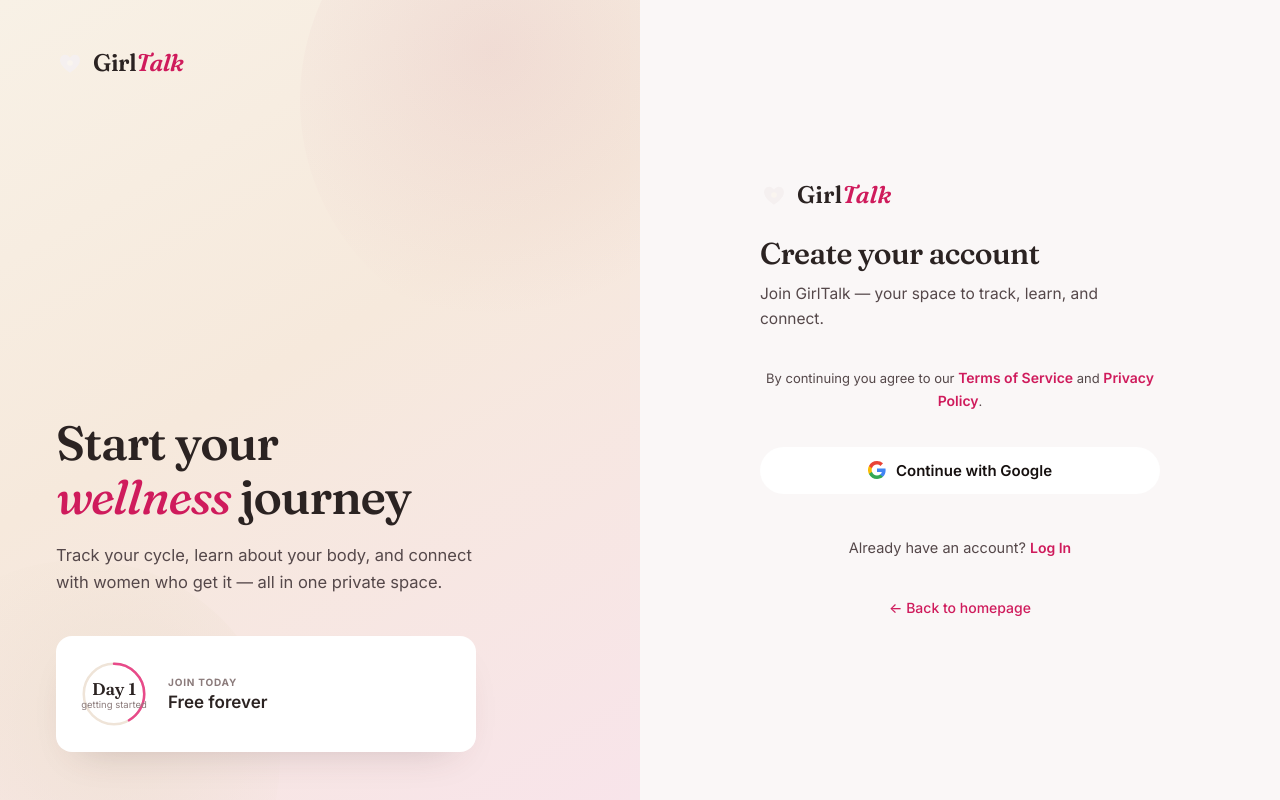
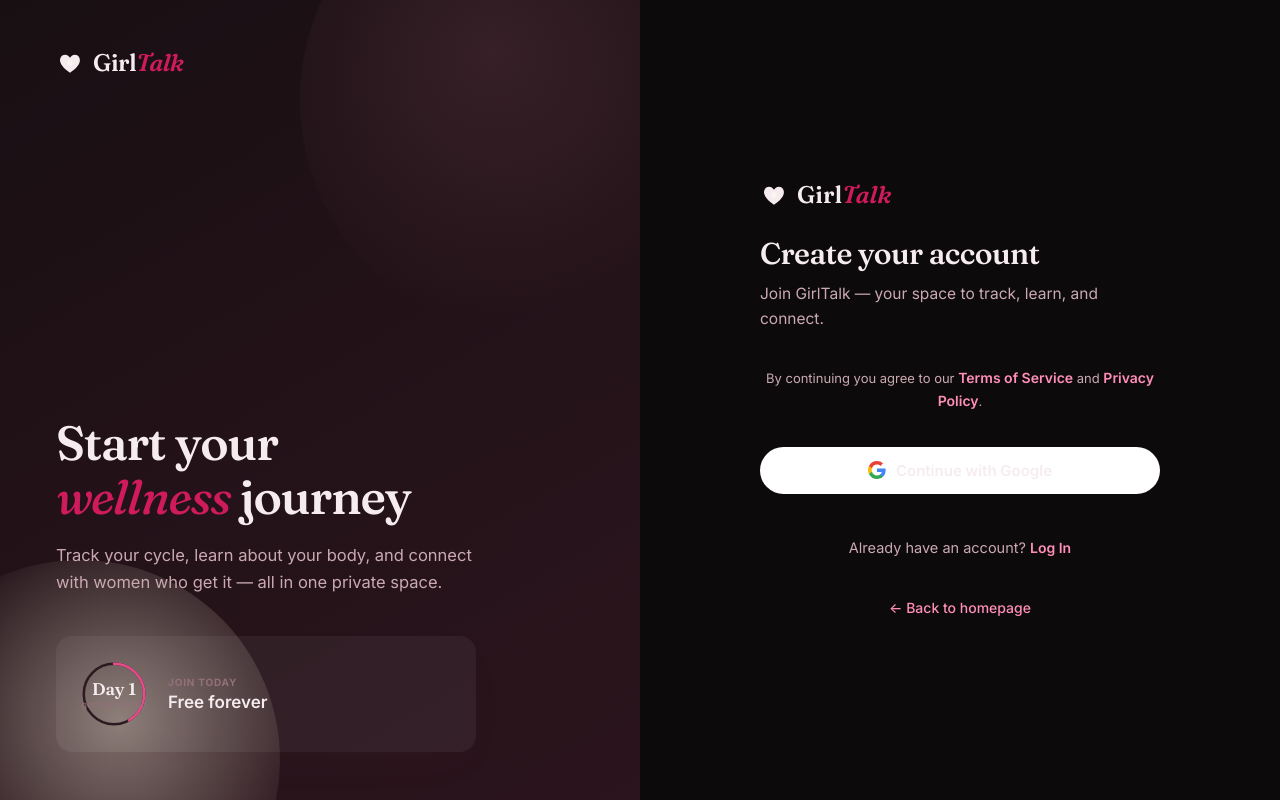
Before and after one commit to SophiaGailSantos/GirlTalk, a React (Vite) app: page /signup in a window 1280 px wide. Built offline with nearby package versions, Linux system fonts and the light colour scheme; no server answers.

Commit message:
Dark theme for login and signup pages to match the app

```diff
--- a/src/pages/Auth.css
+++ b/src/pages/Auth.css
@@ -527,3 +527,86 @@
   text-align: center;
   margin-bottom: 16px;
 }
+
+/* ---------- Dark theme for the login / signup pages ---------- */
+.auth-page.app-theme-dark {
+  --ink: #f6ecef;
+  background: #0d0a0b;
+  color: var(--charcoal);
+}
+
+.auth-page.app-theme-dark .auth-visual {
+  background: linear-gradient(150deg, #180f13 0%, #221218 45%, #2b141d 100%);
+}
+
+.auth-page.app-theme-dark .auth-visual-content h2,
+.auth-page.app-theme-dark .auth-title {
+  color: var(--charcoal);
+}
+
+.auth-page.app-theme-dark .auth-visual-content p,
+.auth-page.app-theme-dark .auth-sub {
+  color: var(--ink-soft);
+}
+
+.auth-page.app-theme-dark .auth-field label {
+  color: var(--charcoal);
+}
+
+.auth-page.app-theme-dark .auth-field input {
+  background: rgba(255, 255, 255, 0.05);
+  border-color: rgba(255, 255, 255, 0.16);
+  color: var(--charcoal);
+}
+
+.auth-page.app-theme-dark .auth-field input::placeholder {
+  color: var(--ink-faint);
+}
+
+.auth-page.app-theme-dark .auth-field input:focus {
+  border-color: var(--rose);
+  box-shadow: 0 0 0 4px rgba(232, 74, 138, 0.18);
+}
+
+.auth-page.app-theme-dark .auth-toggle {
+  color: var(--ink-soft);
+}
+
+.auth-page.app-theme-dark .auth-notice {
+  background: rgba(255, 45, 120, 0.12);
+  border: 1px solid rgba(255, 45, 120, 0.3);
+  color: #ffd6e5;
+}
+
+.auth-page.app-theme-dark .auth-error {
+  background: rgba(255, 90, 120, 0.12);
+  border: 1px solid rgba(255, 90, 120, 0.32);
+  color: #ffc9d1;
+}
+
+.auth-page.app-theme-dark .auth-link {
+  color: #ff8fb8;
+}
+
+.auth-page.app-theme-dark .auth-check,
+.auth-page.app-theme-dark .auth-terms {
+  color: var(--ink-soft);
+}
+
+.auth-page.app-theme-dark .auth-back {
+  color: var(--ink-faint);
+}
+
+.auth-page.app-theme-dark .auth-visual-app {
+  background: rgba(255, 255, 255, 0.05);
+  border-color: rgba(255, 255, 255, 0.1);
+}
+
+.auth-callback.app-theme-dark {
+  background: #0d0a0b;
+}
+
+.auth-callback.app-theme-dark .auth-callback-card {
+  background: var(--surface);
+  border-color: rgba(255, 255, 255, 0.1);
+}
--- a/src/pages/AuthCallback.jsx
+++ b/src/pages/AuthCallback.jsx
@@ -47,7 +47,7 @@
 
   if (hashError) {
     return (
-      <div className="auth-callback">
+      <div className="auth-callback app-theme-dark">
         <div className="auth-callback-card">
           <h1 className="auth-title">That link didn&apos;t work</h1>
           <div className="auth-error" role="alert">
--- a/src/pages/Login.jsx
+++ b/src/pages/Login.jsx
@@ -19,7 +19,7 @@
   }
 
   return (
-    <div className="auth-page">
+    <div className="auth-page app-theme-dark">
       {/* Left — branding / visual */}
       <div className="auth-visual">
         <Link to="/" className="auth-visual-brand" aria-label="GirlTalk home">
--- a/src/pages/Signup.jsx
+++ b/src/pages/Signup.jsx
@@ -17,7 +17,7 @@
   }
 
   return (
-    <div className="auth-page">
+    <div className="auth-page app-theme-dark">
       {/* Left — branding / visual */}
       <div className="auth-visual">
         <Link to="/" className="auth-visual-brand" aria-label="GirlTalk home">
```
